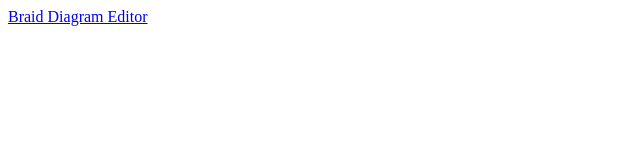
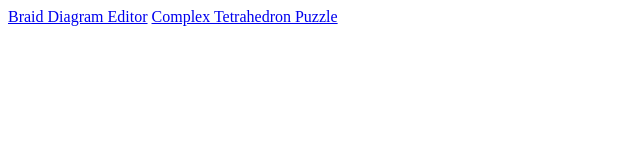
Before and after one commit to Sonicpineapple/Sonicpineapple.github.io, a plain HTML site: page index.html in a window 1280 px wide. Shown: the whole page, without its empty margins (0-640 px from the left). Drawn offline with Linux system fonts and the light colour scheme.

Commit message:
Link to Complex Tetrahedron

```diff
--- a/index.html
+++ b/index.html
@@ -4,5 +4,6 @@
 </head>
 <body>
 	<a href="/Braids/Braids.html">Braid Diagram Editor</a>
+	<a href="/Complex-Tetrahedron/Complex.html">Complex Tetrahedron Puzzle</a>
 </body>
 </html>
```
